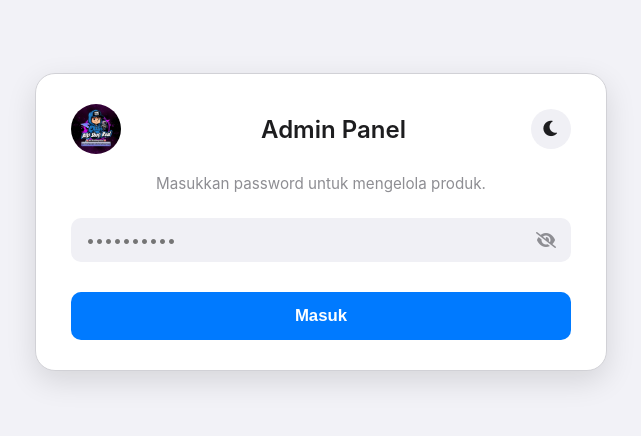
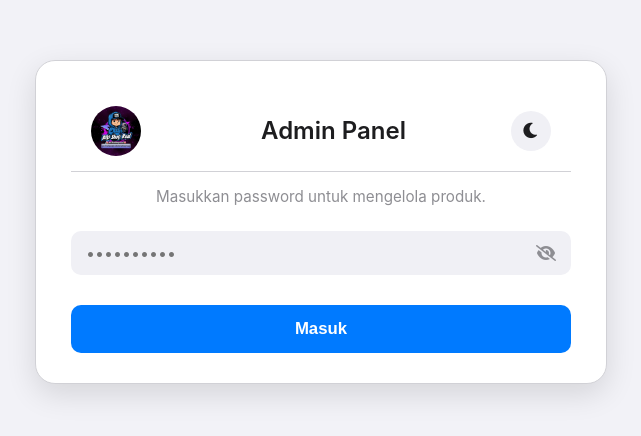
Before and after one commit to web-payment/webwebweb, a website: page admin.html in a window 1280 px wide. Shown: the part 178-614 px from the top of the page, without its empty margins (319-960 px from the left). Drawn offline with Linux system fonts and the light colour scheme.

Commit message:
Add files via upload

```diff
--- a/admin.css
+++ b/admin.css
@@ -262,7 +262,12 @@ button:disabled { background-color: var(--light-text-color); cursor: not-allowed
     display: flex;
     justify-content: space-between;
     align-items: center;
-    margin-bottom: 20px;
+    padding: 15px 20px;
+    background-color: var(--white-color);
+    position: sticky;
+    top: 0;
+    z-index: 100;
+    border-bottom: 1px solid var(--border-color);
 }
 .admin-header h2 {
     margin: 0;
@@ -330,7 +335,7 @@ button:disabled { background-color: var(--light-text-color); cursor: not-allowed
     padding: 5px;
     border: 1px solid var(--border-color);
     max-width: 500px;
-    margin: 0 auto;
+    margin: 20px auto 0;
 }
 .tab-button {
     flex: 1;
```
